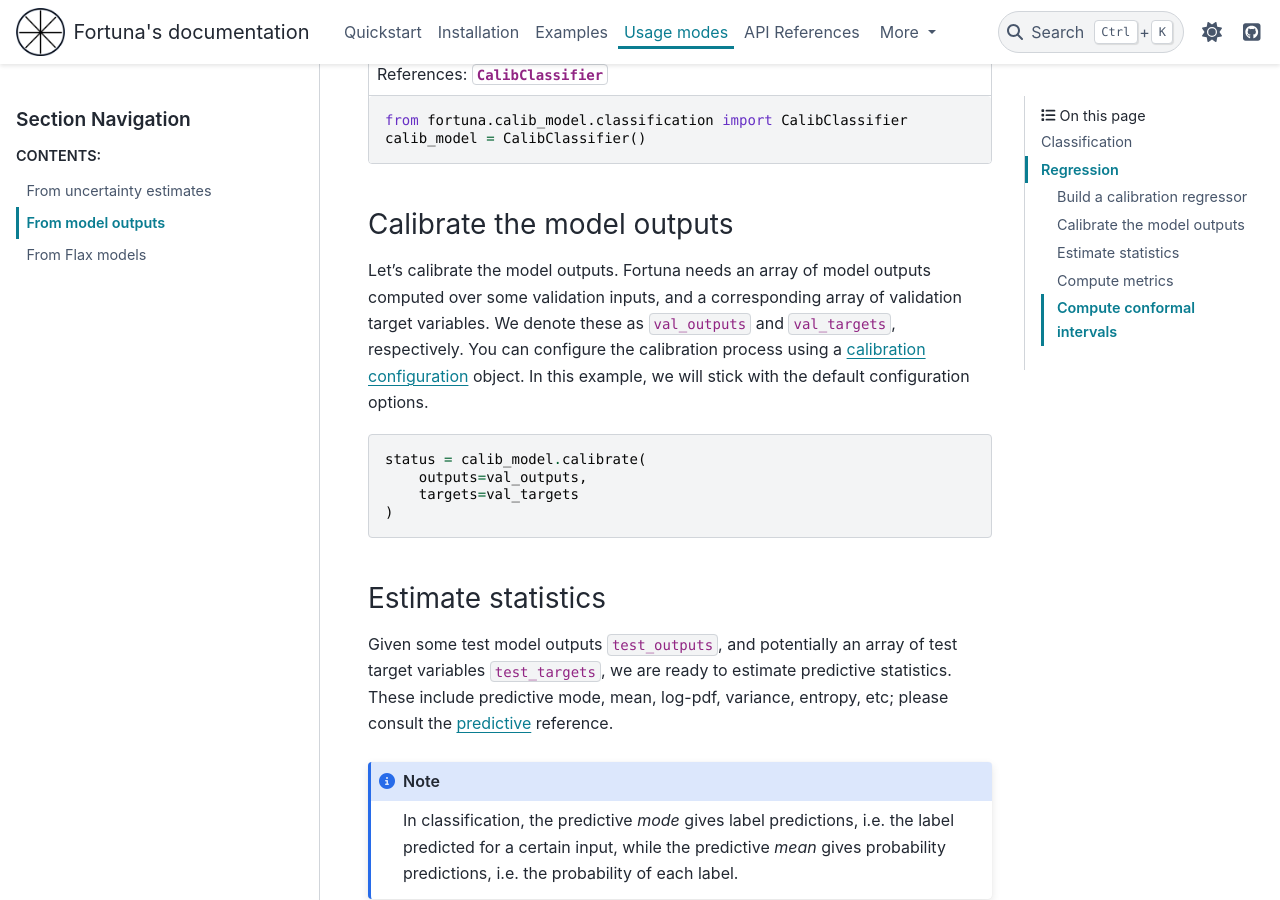
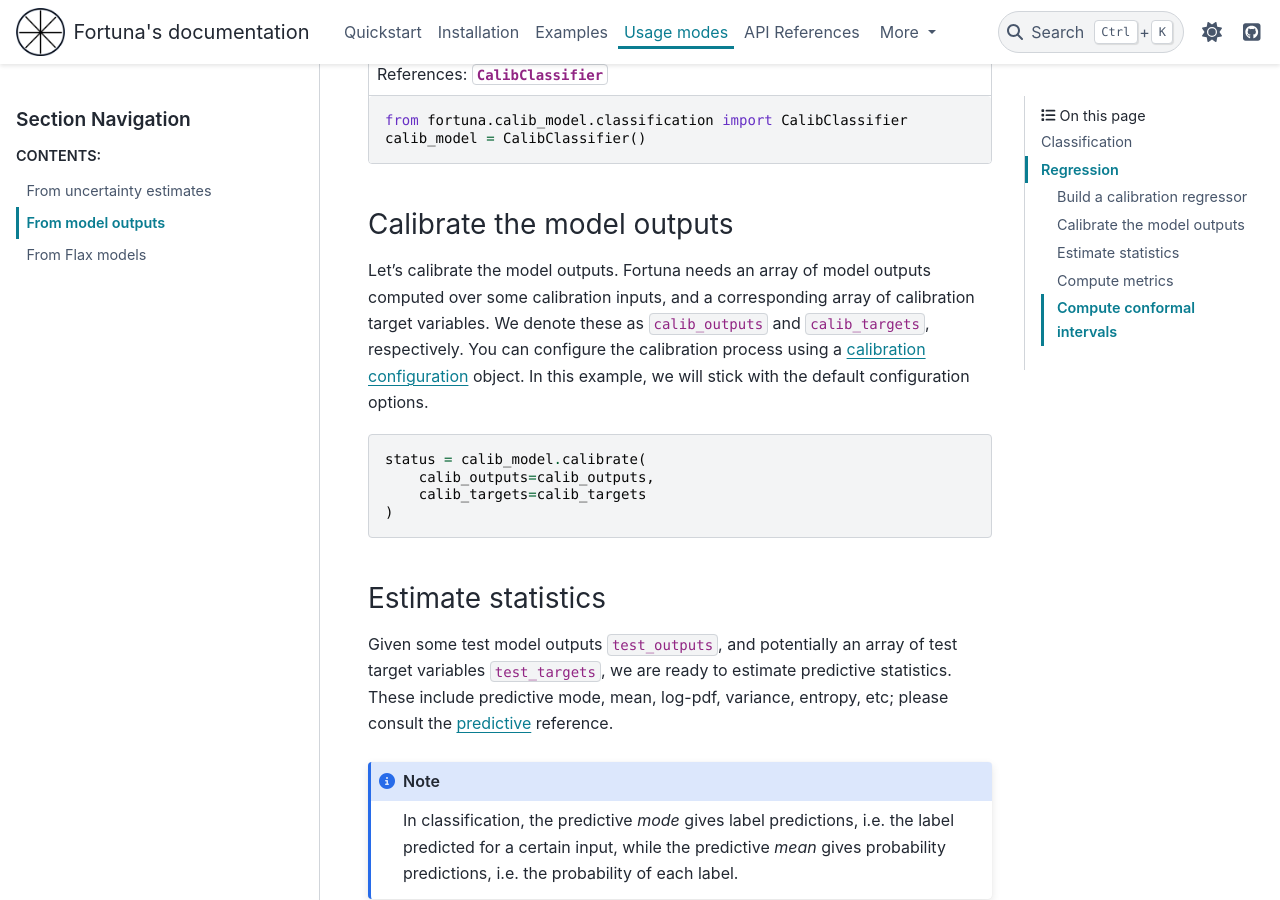
Before and after one commit to awslabs/fortuna, a Sphinx documentation site: the page built from docs/source/usage_modes/model_outputs.rst, in a window 1280 px wide and 900 px high, scrolled down 728 px. Built offline with Sphinx 7.4.7 and the PyData theme 0.15.4, drawn with Linux system fonts in a browser that asks for light colours; pages that are not in the unit, such as notebooks, are missing from menus; some of the changed text lies outside the part shown.

Commit message:
fix typo in docs

```diff
--- a/docs/source/usage_modes/model_outputs.rst
+++ b/docs/source/usage_modes/model_outputs.rst
@@ -37,17 +37,17 @@ The default output calibrator is temperature scaling, that is what we use in thi
 Calibrate the model outputs
 -----------------------------
 Let's calibrate the model outputs.
-Fortuna needs an array of model outputs computed over some validation inputs,
-and a corresponding array of validation target variables.
-We denote these as :code:`val_outputs` and :code:`val_targets`, respectively.
+Fortuna needs an array of model outputs computed over some calibration inputs,
+and a corresponding array of calibration target variables.
+We denote these as :code:`calib_outputs` and :code:`calib_targets`, respectively.
 You can configure the calibration process using a :ref:`calibration configuration <calib_model_calib_config>` object.
 In this example, we will stick with the default configuration options.
 
 .. code-block:: python
 
     status = calib_model.calibrate(
-        outputs=val_outputs,
-        targets=val_targets
+        calib_outputs=calib_outputs,
+        calib_targets=calib_targets
     )
 
 Estimate statistics
@@ -156,17 +156,17 @@ The default output calibrator is temperature scaling, that is what we use in thi
 Calibrate the model outputs
 -----------------------------
 Let's calibrate the model outputs.
-Fortuna needs an array of model outputs computed over some validation inputs,
-and a corresponding array of validation target variables.
-We denote these as :code:`val_outputs` and :code:`val_targets`, respectively.
+Fortuna needs an array of model outputs computed over some calibration inputs,
+and a corresponding array of calibration target variables.
+We denote these as :code:`calib_outputs` and :code:`calib_targets`, respectively.
 You can configure the calibration process using a :ref:`calibration configuration <calib_model_calib_config>` object.
 In this example, we will stick with the default configuration options.
 
 .. code-block:: python
 
     status = calib_model.calibrate(
-        outputs=val_outputs,
-        targets=val_targets
+        calib_outputs=calib_outputs,
+        calib_targets=calib_targets
     )
 
 Estimate statistics
```
Also changed, not shown: docs/source/quickstart.rst (+5 -5 lines).
